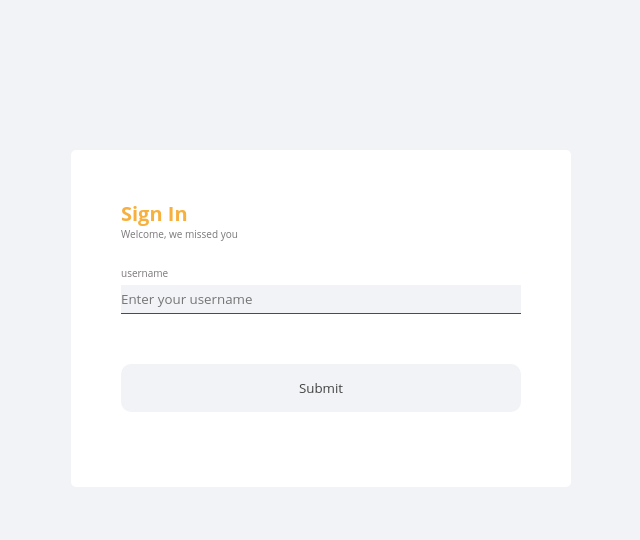
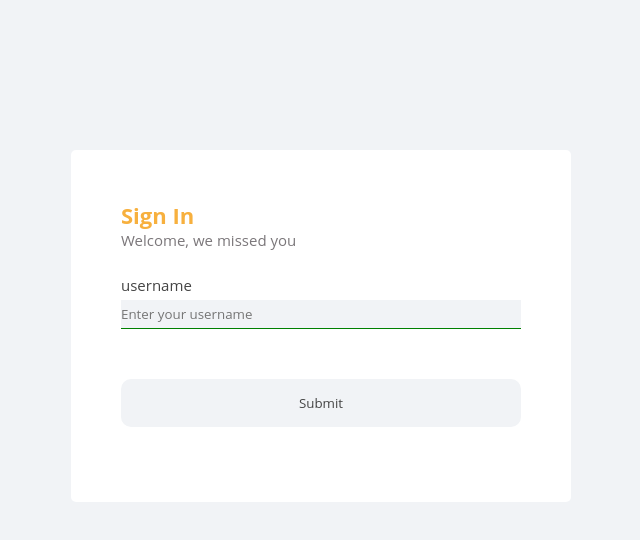
Before and after one commit to kurkul608/argentina-remote-workers-app, a React app in the folder admin-app/: page /auth in a window 1280 px wide. Shown: the top 540 px of the page, without its empty margins (319-959 px from the left). Built offline with nearby package versions, Linux system fonts and the light colour scheme.

Commit message:
refactor: name changing

```diff
--- a/admin-app/src/constants/colors.ts
+++ b/admin-app/src/constants/colors.ts
@@ -12,6 +12,8 @@ export enum ColorsDark {
   widgetBackGround = "#23262d",
   activeNavLinkBackground = "#30333c",
   widgetBorderColor = "#272a31",
+  authTitleText = "#f7b03e",
+  authInputLabel = "#f1f3f6",
 }
 export enum ColorsLight {
   backGround = "#f1f3f6",
@@ -25,6 +27,8 @@ export enum ColorsLight {
   widgetBackGround = "#ffffff",
   activeNavLinkBackground = "#eeeeee",
   widgetBorderColor = "#e4e5e7",
+  authTitleText = "#f7b03e",
+  authInputLabel = "#444444",
 }
 
 export const color = (theme: Theme) => {
--- a/admin-app/src/shared/auth-form/styled.ts
+++ b/admin-app/src/shared/auth-form/styled.ts
@@ -11,10 +11,12 @@ export const Wrapper = styled.div`
 `;
 
 export const Title = styled.h1`
-  color: ${(props) => color(props.theme.mainTheme).dateText};
+  font-size: 2.2rem;
+  color: ${(props) => color(props.theme.mainTheme).authTitleText};
 `;
 
 export const UnderTitle = styled.p`
+  font-size: 1.5rem;
   color: ${(props) => color(props.theme.mainTheme).regularTabText};
 `;
 export const FormWrapper = styled.div`
@@ -24,7 +26,8 @@ export const StyledForm = styled.form``;
 
 export const Label = styled.label`
   display: block;
-  color: ${(props) => color(props.theme.mainTheme).regularTabText};
+  font-size: 1.5rem;
+  color: ${(props) => color(props.theme.mainTheme).authInputLabel};
   margin-bottom: 5px;
 `;
 
```
